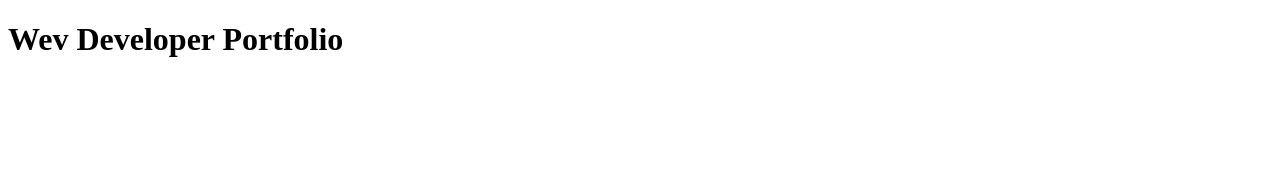
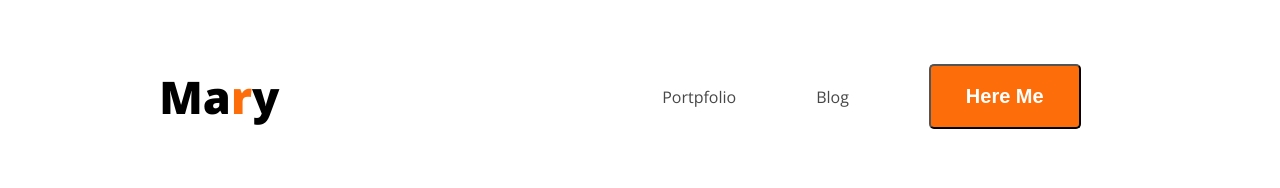
Before and after one commit to Tukul-Condro/wev-developer-portfolio, a plain HTML site: page index.html in a window 1280 px wide. Drawn offline with nearby package versions, Linux system fonts and the light colour scheme.

Commit message:
added style

```diff
--- a/index.html
+++ b/index.html
@@ -4,10 +4,22 @@
     <meta charset="UTF-8">
     <meta name="viewport" content="width=device-width, initial-scale=1.0">
     <title>wev developer portfolio</title>
+    <link rel="preconnect" href="https://fonts.googleapis.com">
+<link rel="preconnect" href="https://fonts.gstatic.com" crossorigin>
+<link href="https://fonts.googleapis.com/css2?family=Open+Sans:ital,wght@0,300..800;1,300..800&display=swap" rel="stylesheet">
+
+    <link rel="stylesheet" href="style.css">
 </head>
-<body>
+<body class="open-sans-normal">
     <header>
-        <h1>Wev Developer Portfolio</h1>
+        <nav>
+            <h3 class="nav-title">Ma<span class="text-primary">r</span>y</h3>
+            <ul>
+                <li><a class="dark-2" href="">Portpfolio</a></li>
+                <li><a class="dark-2" href="">Blog</a></li>
+                <li><a href=""></a><button class="btn-primary">Here Me</button></li>
+            </ul>
+        </nav>
     </header>
 
     <main>
--- /dev/null
+++ b/style.css
@@ -0,0 +1,51 @@
+
+
+.open-sans-normal {
+  font-family: "Open Sans", sans-serif;
+  font-optical-sizing: auto;
+  font-weight: <weight>;
+  font-style: normal;
+  font-variation-settings:
+    "wdth" 100;
+}
+
+/* nav style */
+nav{
+    display: flex;
+    align-items: center;
+    justify-content: space-around;
+
+}
+.nav-title{
+    font-weight: 800;
+    font-size: 45px;
+}
+/* shared style */
+.text-primary{
+    color:#FD6E0A ;
+}
+.btn-primary{
+    background-color:#FD6E0A;
+    font-weight: bold;
+    font-size: 20px;
+    padding: 19px 35px;
+    border-radius: 5px;
+    color: white;
+
+
+}
+
+nav ul{
+    display: flex;
+    align-items: center;
+}
+nav ul li{
+    list-style: none;
+    margin: 40px;
+}
+nav ul li a{
+    text-decoration: none;
+}
+.dark-2{
+    color: #474747;
+}
```
